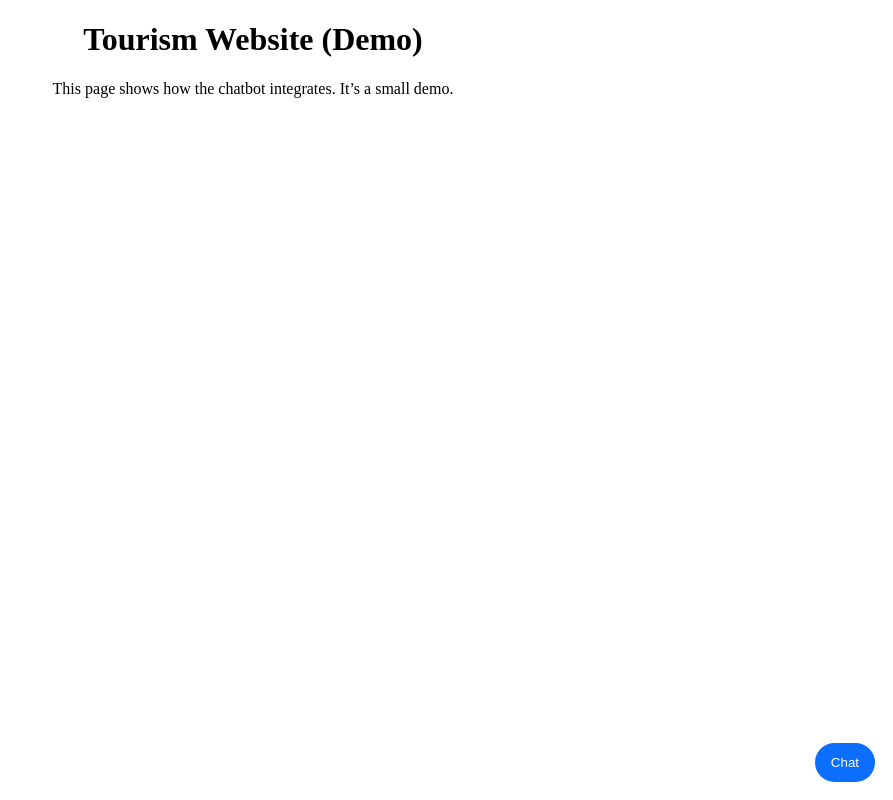
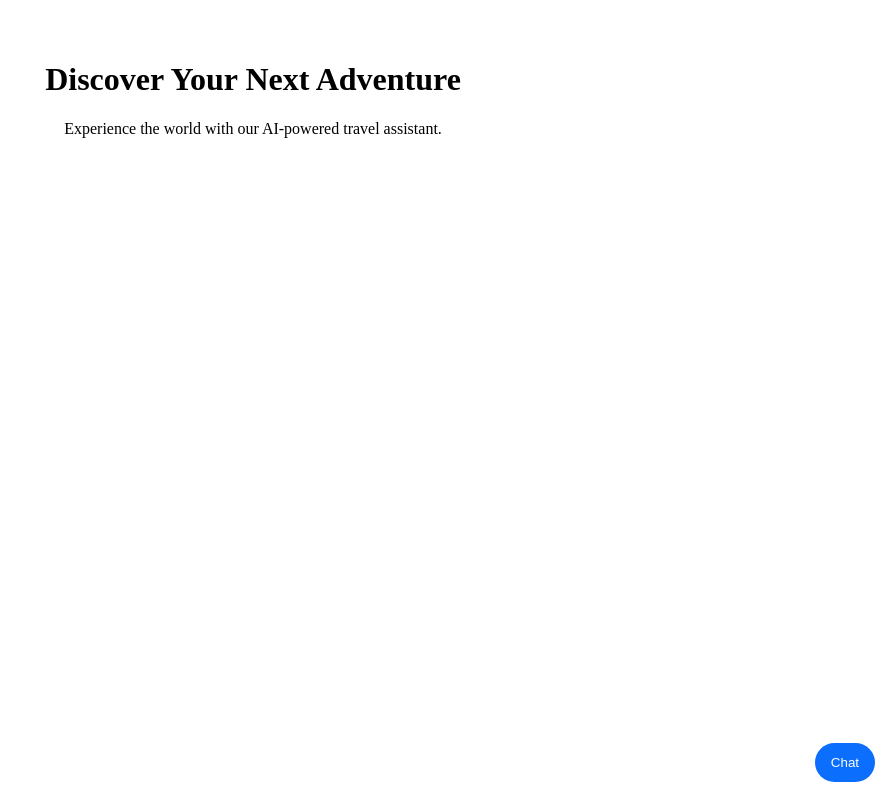
Before and after one commit to Bhagyapiyumali/Chatbot, a React (Vite) app in the folder client/: page / in a window 1280 px wide. Shown: the whole page, without its empty margins (387-1280 px from the left). Built offline with nearby package versions, Linux system fonts and the light colour scheme; no server answers.

Commit message:
Refactor App component layout and update styling for improved user experience

```diff
--- a/client/src/App.jsx
+++ b/client/src/App.jsx
@@ -1,4 +1,4 @@
-import { useState } from 'react'
+/*import { useState } from 'react'
 import ChatWidget from './components/ChatWidget.jsx'
 
 
@@ -11,3 +11,28 @@ export default function App() {
     </div>
   )
 }
+*/
+
+import { useState } from 'react'
+import ChatWidget from './components/ChatWidget.jsx'
+import './App.css'
+
+export default function App() {
+  return (
+    <div className="app-container">
+
+      <div className="overlay"></div>
+
+      <div className="content-wrapper">
+        <h1 className="hero-title">Discover Your Next Adventure</h1>
+        <p className="hero-subtitle">
+          Experience the world with our AI-powered travel assistant.
+
+        </p>
+      </div>
+
+
+      <ChatWidget />
+    </div>
+  )
+}
```
